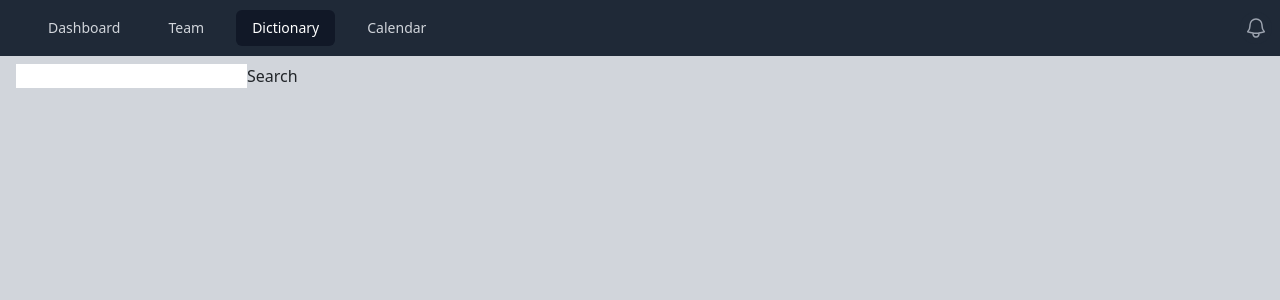
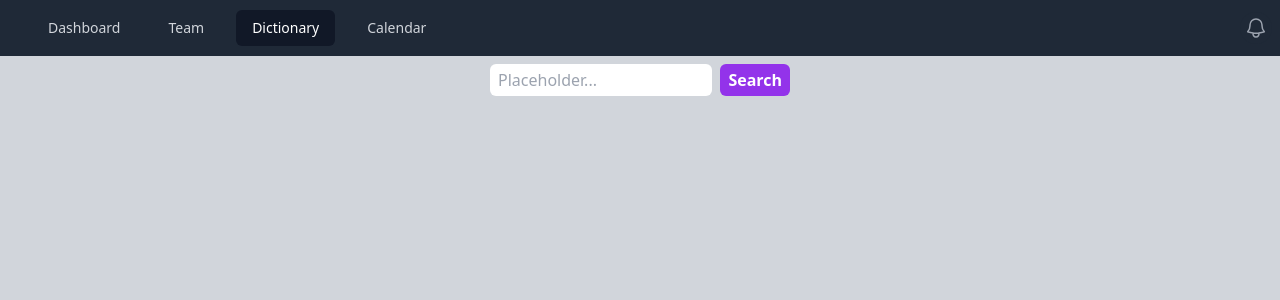
Before and after one commit to DPeralez1/employee_directory, a React (Create React App) app: page /dictionary in a window 1280 px wide. Shown: the top 300 px of the page. Built offline with nearby package versions, Linux system fonts and the light colour scheme.

Commit message:
style the dictionary

```diff
--- a/src/App.js
+++ b/src/App.js
@@ -18,7 +18,7 @@ function App() {
         <Routes>
           <Route path="/employees" element={<Employees />} />
           <Route path="/dictionary" element={<Dictionary />} />
-          <Route path="/definition/:search" element={<Definition />} />
+          <Route path="/dictionary/:search" element={<Definition />} />
           <Route path="/404" element={<NotFound />} />
           <Route path="*" element={<NotFound />} />
         </Routes>
--- /dev/null
+++ b/src/components/DefinitionSearch.js
@@ -0,0 +1,28 @@
+import { useState, useEffect } from "react";
+import { useNavigate } from "react-router-dom";
+
+export default function DefinitionSearch() {
+  const [word, setWord] = useState("");
+  const navigate = useNavigate();
+
+  return (
+    <form
+      className="flex space-between space-x-2 max-w-[300px]"
+      onSubmit={() => {
+        navigate("/dictionary/" + word); //could have done encodeURIComponent(word)
+      }}
+    >
+      <input
+        className="shrink  min-w-0 px-2 py-1 rounded" // higher box and rounded corners
+        placeholder="Placeholder..."
+        type="text"
+        onChange={(e) => {
+          setWord(e.target.value);
+        }}
+      />
+      <button className="bg-purple-600 hover:bg-purple-700 text-white font-bold py-1 px-2 rounded">
+        Search
+      </button>
+    </form>
+  );
+}
--- a/src/pages/Definition.js
+++ b/src/pages/Definition.js
@@ -2,6 +2,7 @@ import { useEffect, useState } from "react";
 import { useParams, useNavigate, Link } from "react-router-dom";
 import { v4 as uuidv4 } from "uuid";
 import NotFound from "../components/NotFound";
+import DefinitionSearch from "../components/DefinitionSearch";
 
 export default function Definition() {
   const [word, setWord] = useState();
@@ -70,6 +71,8 @@ export default function Definition() {
               </p>
             );
           })}
+          <p>Search again:</p>
+          <DefinitionSearch />
         </>
       ) : null}
     </>
--- a/src/pages/Dictionary.js
+++ b/src/pages/Dictionary.js
@@ -1,25 +1,9 @@
-import { useState, useEffect } from "react";
-import { useNavigate } from "react-router-dom";
+import DefinitionSearch from "../components/DefinitionSearch";
 
 export default function Dictionary() {
-  const [word, setWord] = useState("");
-  const navigate = useNavigate();
-
   return (
-    <>
-      <input
-        type="text"
-        onChange={(e) => {
-          setWord(e.target.value);
-        }}
-      />
-      <button
-        onClick={() => {
-          navigate("/definition/" + word, { replace: true }); //could have done encodeURIComponent(word)
-        }}
-      >
-        Search
-      </button>
-    </>
+    <div className="flex justify-center">
+      <DefinitionSearch />
+    </div>
   );
 }
```
